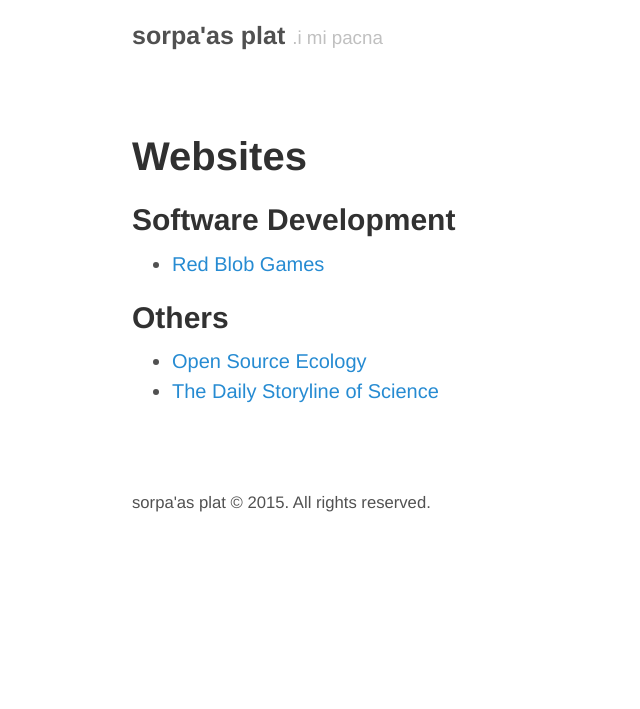
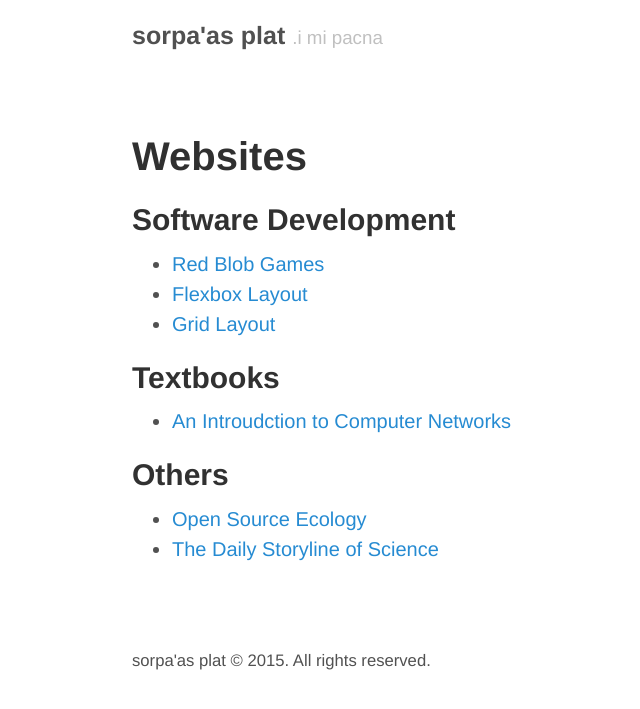
Before and after one commit to sorpaas/sorpaas.com, a Jekyll site: the page built from _wiki/websites.md, in a window 1280 px wide. Shown: the top 709 px of the page, without its empty margins (158-798 px from the left). Built offline with Jekyll 4.4.1, drawn with Linux system fonts in a browser that asks for light colours; Markdown is read by kramdown in place of the engine named in the settings; comment, search, counter and statistics services are not loaded.

Commit message:
Add links

```diff
--- a/_wiki/websites.md
+++ b/_wiki/websites.md
@@ -6,6 +6,12 @@ layout: page
 Software Development
 --------
 * [Red Blob Games](http://www.redblobgames.com/)
+* [Flexbox Layout](http://css-tricks.com/snippets/css/a-guide-to-flexbox/)
+* [Grid Layout](http://css-tricks.com/snippets/css/complete-guide-grid/)
+
+Textbooks
+--------
+* [An Introudction to Computer Networks](http://intronetworks.cs.luc.edu/current/html/)
 
 Others
 --------
```
